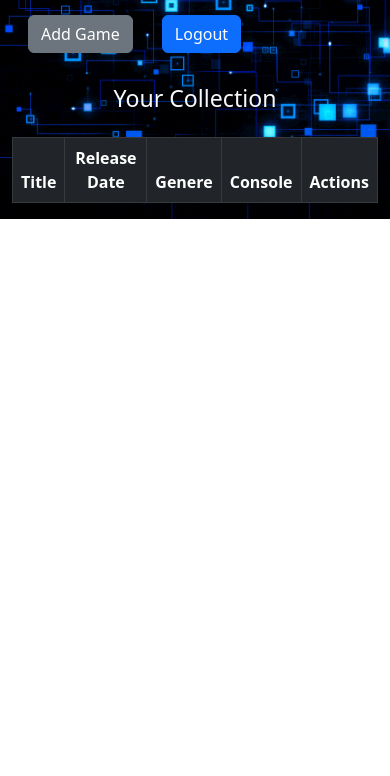
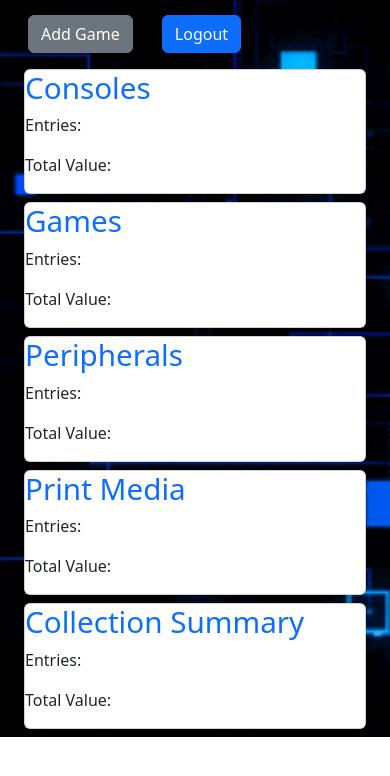
Before and after one commit to Brando129/game_vault, a Python web app: template flask_app/templates/homepage.html in a window 390 px wide. Shown: the part 53-829 px from the top of the page. Run offline with Jinja, Linux system fonts and the light colour scheme; the template is opened without the code that fills it, so the values that code supplies are empty.

Commit message:
Rebuilding the homepage.

```diff
--- a/flask_app/templates/homepage.html
+++ b/flask_app/templates/homepage.html
@@ -22,36 +22,43 @@
             </div>
         </div>
         <!-- End of Navbar -->
-        <h3 class="text-center text-light p-3">Your Collection</h3>
-        <!-- Table -->
-        <table class="table table-bordered table-dark table-hover">
-            <thead>
-                <tr>
-                    <th class="text-center">Title</th>
-                    <th class="text-center">Release Date</th>
-                    <th class="text-center">Genere</th>
-                    <th class="text-center">Console</th>
-                    <th class="text-center">Actions</th>
-                </tr>
-            </thead>
-            <tbody>
-                <!-- Reverse is for the newest game entry to display first. -->
-                {% for game in games | reverse %}
-                <tr>
-                    <td class="text-center">{{game.title}}</td>
-                    <td class="text-center">{{game.release_date.strftime("%b %d %Y")}}</td>
-                    <td class="text-center">{{game.genere}}</td>
-                    <td class="text-center">{{game.console}}</td>
-                    <td class="text-center">
-                        <a class="act_links" href="/view_game/{{game.id}}">View Game</a>
-                        | <a class="act_links" href="/edit/game/{{game.id}}">Edit</a>
-                        | <a class="act_links" href="/delete_game/{{game.id}}">Delete</a>
-                    </td>
-                </tr>
-                {% endfor %}
-            </tbody>
-        </table>
-        <!-- End of Table -->
+        <div class="container col-md-6">
+            <div class="card mb-2">
+                <h2><a class="act_links" href="#">Consoles</a></h2>
+                <div>
+                    <p>Entries:</p>
+                    <p>Total Value:</p>
+                </div>
+            </div>
+            <div class="card mb-2">
+                <h2><a class="act_links" href="#">Games</a></h2>
+                <div>
+                    <p>Entries:</p>
+                    <p>Total Value:</p>
+                </div>
+            </div>
+            <div class="card mb-2">
+                <h2><a class="act_links" href="#">Peripherals</a></h2>
+                <div>
+                    <p>Entries:</p>
+                    <p>Total Value:</p>
+                </div>
+            </div>
+            <div class="card mb-2">
+                <h2><a class="act_links" href="#">Print Media</a></h2>
+                <div>
+                    <p>Entries:</p>
+                    <p>Total Value:</p>
+                </div>
+            </div>
+            <div class="card mb-2">
+                <h2><a class="act_links" href="#">Collection Summary</a></h2>
+                <div>
+                    <p>Entries:</p>
+                    <p>Total Value:</p>
+                </div>
+            </div>
+        </div>
     </div>
     <!-- End of Page Container -->
 </html>
```
